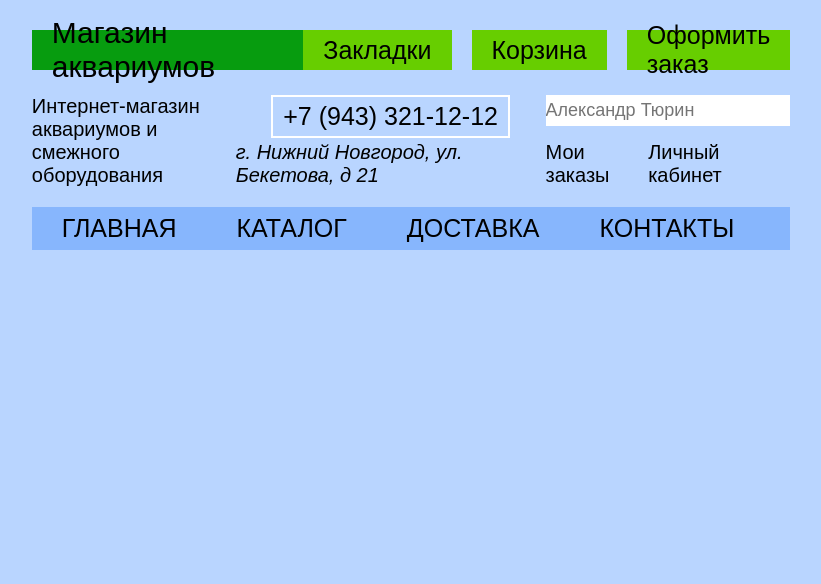
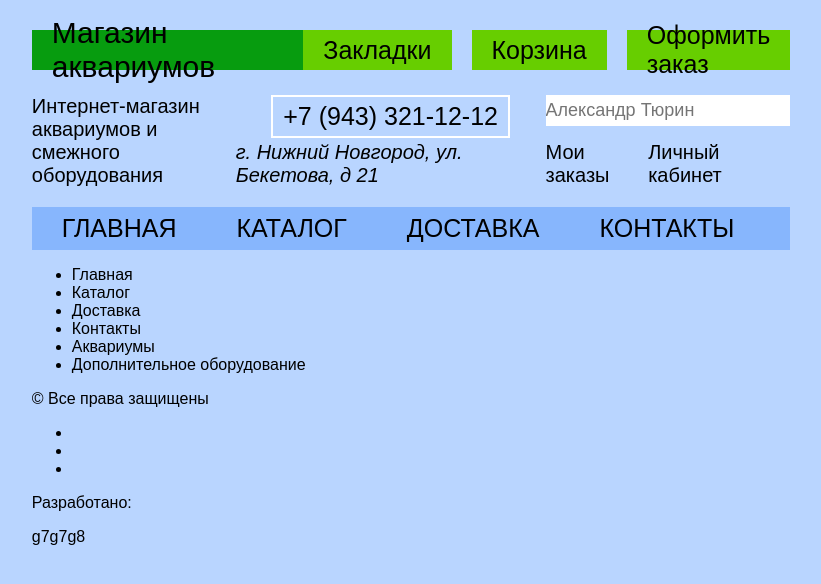
Before and after one commit to ArtemStanovov2000/Aquarium_shop, a website built with webpack: page dist/index.html in a window 1280 px wide. Shown: the whole page, without its empty margins (229-1050 px from the left). Built offline with nearby package versions, Linux system fonts and the light colour scheme.

Commit message:
Сверстал функцию разметки footer

```diff
--- a/src/js/footer.js
+++ b/src/js/footer.js
@@ -1,5 +1,36 @@
 export const createFooterTemplate = () => {
     return (
-        ``
+        `<footer class="footer">
+        <div class="footer__top footer-top">
+          <div class="footer-top__left">
+            <a class=""></a>
+            <p class=""></p>
+          </div>
+          <div class="footer-top__bar footer-bar">
+            <ul class="footer-bar__list">
+              <li class="footer-bar__item">Главная</li>
+              <li class="footer-bar__item">Каталог</li>
+              <li class="footer-bar__item">Доставка</li>
+              <li class="footer-bar__item">Контакты</li>
+              <li class="footer-bar__item">Аквариумы</li>
+              <li class="footer-bar__item">Дополнительное оборудование</li>
+            </ul>
+          </div>
+        </div>
+        <div class="footer__bottom">
+          <p class="copyright-memo">© Все права защищены</p>
+          <div class="messengers">
+            <ul class="messengers__list">
+              <li class="messengers__item"></li>
+              <li class="messengers__item"></li>
+              <li class="messengers__item"></li>
+            </ul>
+          </div>
+          <div class="developers-name">
+            <p class="developers-name__desc">Разработано:</p>
+            <p class="developers-name__desc">g7g7g8</p>
+          </div>
+        </div>
+      </footer>`
     )
 }
--- a/src/js/main.js
+++ b/src/js/main.js
@@ -3,6 +3,9 @@ export const render = (container, template, place = `beforeend`) => {
 };
 
 const bodyContainer = document.querySelector(".body-container");
+
 import {createHeaderTemplate} from "./header.js"
+render(bodyContainer, createHeaderTemplate())
 
-render(bodyContainer, createHeaderTemplate())
+import {createFooterTemplate} from "./footer.js"
+render(bodyContainer, createFooterTemplate())
```
Also changed, not shown: dist/bundle.js, dist/index.html, 1 other file.
